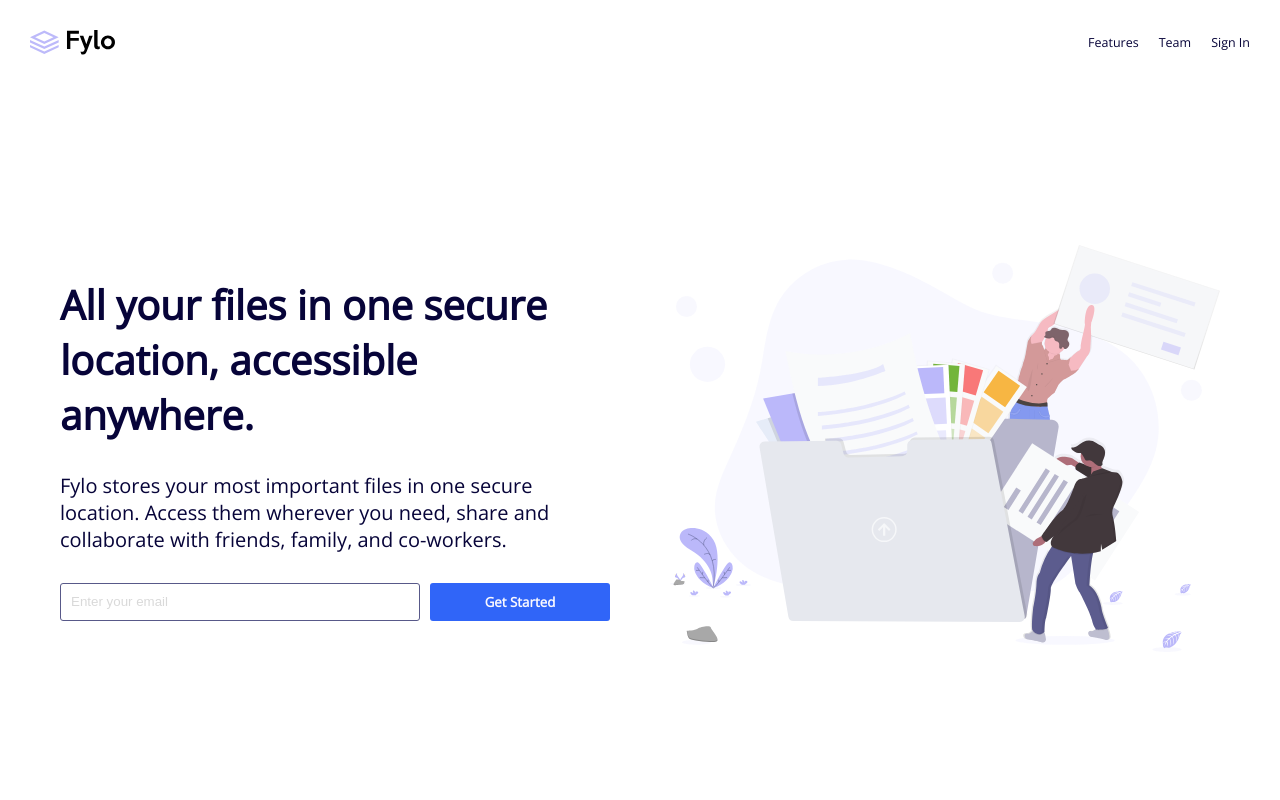
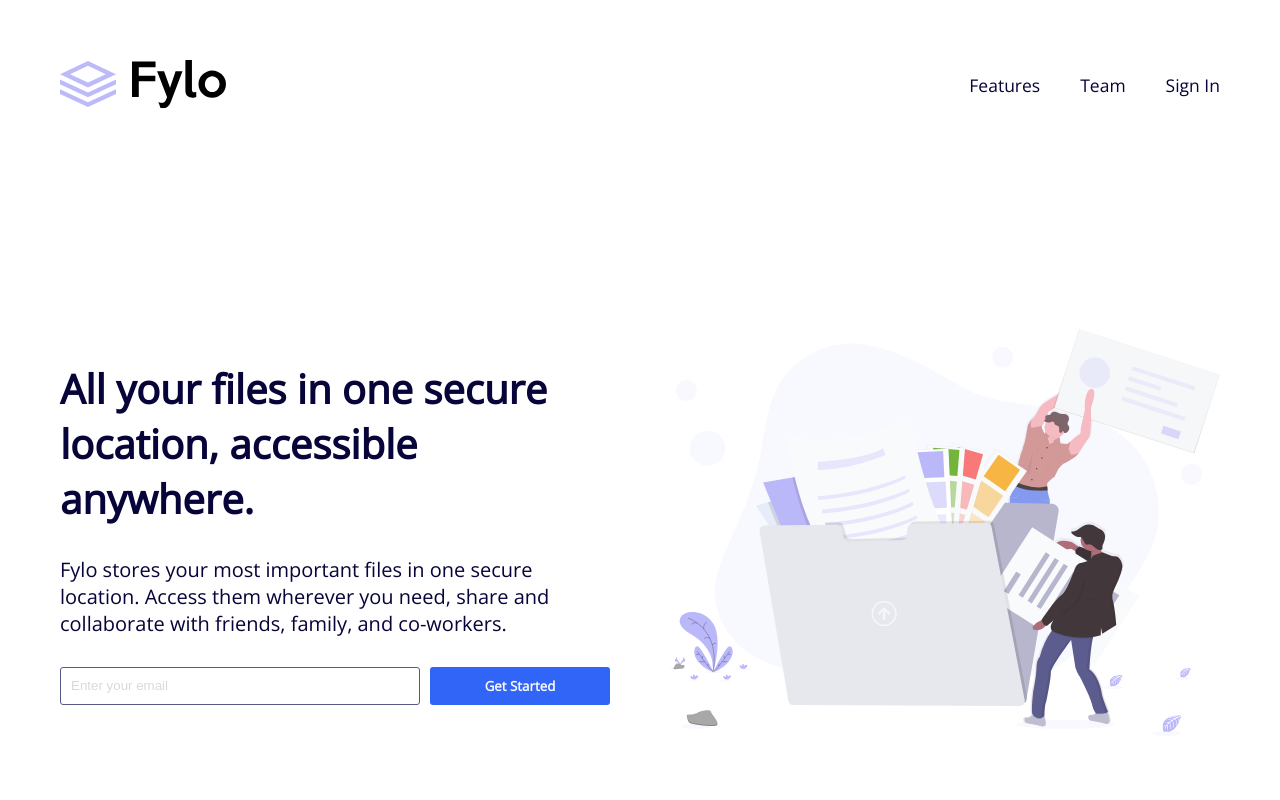
Before and after one commit to aaronshivers/fylo, an Angular app: page / in a window 1280 px wide. Shown: the top 800 px of the page. Built offline with nearby package versions, Linux system fonts and the light colour scheme.

Commit message:
update navigation for desktop

```diff
--- a/src/app/navigation/navigation.component.html
+++ b/src/app/navigation/navigation.component.html
@@ -1,5 +1,5 @@
 <section class="navigation">
-  <div class="navigation__logo"></div>
+  <img [src]="['assets/images/logo.svg']" class="navigation__logo" alt="logo">
   <nav class="navigation__nav">
     <ul class="navigation__list">
       <li class="navigation__list-item">Features</li>
--- a/src/app/navigation/navigation.component.scss
+++ b/src/app/navigation/navigation.component.scss
@@ -5,10 +5,6 @@
 }
 
 .navigation__logo {
-  background-image: url("src/assets/images/logo.svg");
-  background-size: contain;
-  background-repeat: no-repeat;
-  width: 40%;
   height: 2.5rem;
 }
 
@@ -27,3 +23,21 @@
 .navigation__list-item:not(:last-of-type) {
   margin-right: 2rem;
 }
+
+@media (min-width: 992px) {
+  .navigation {
+    padding: 6rem;
+  }
+
+  .navigation__logo {
+    height: 100%;
+  }
+
+  .navigation__list-item {
+    font-size: 1.75rem;
+  }
+
+  .navigation__list-item:not(:last-of-type) {
+    margin-right: 4rem;
+  }
+}
```
